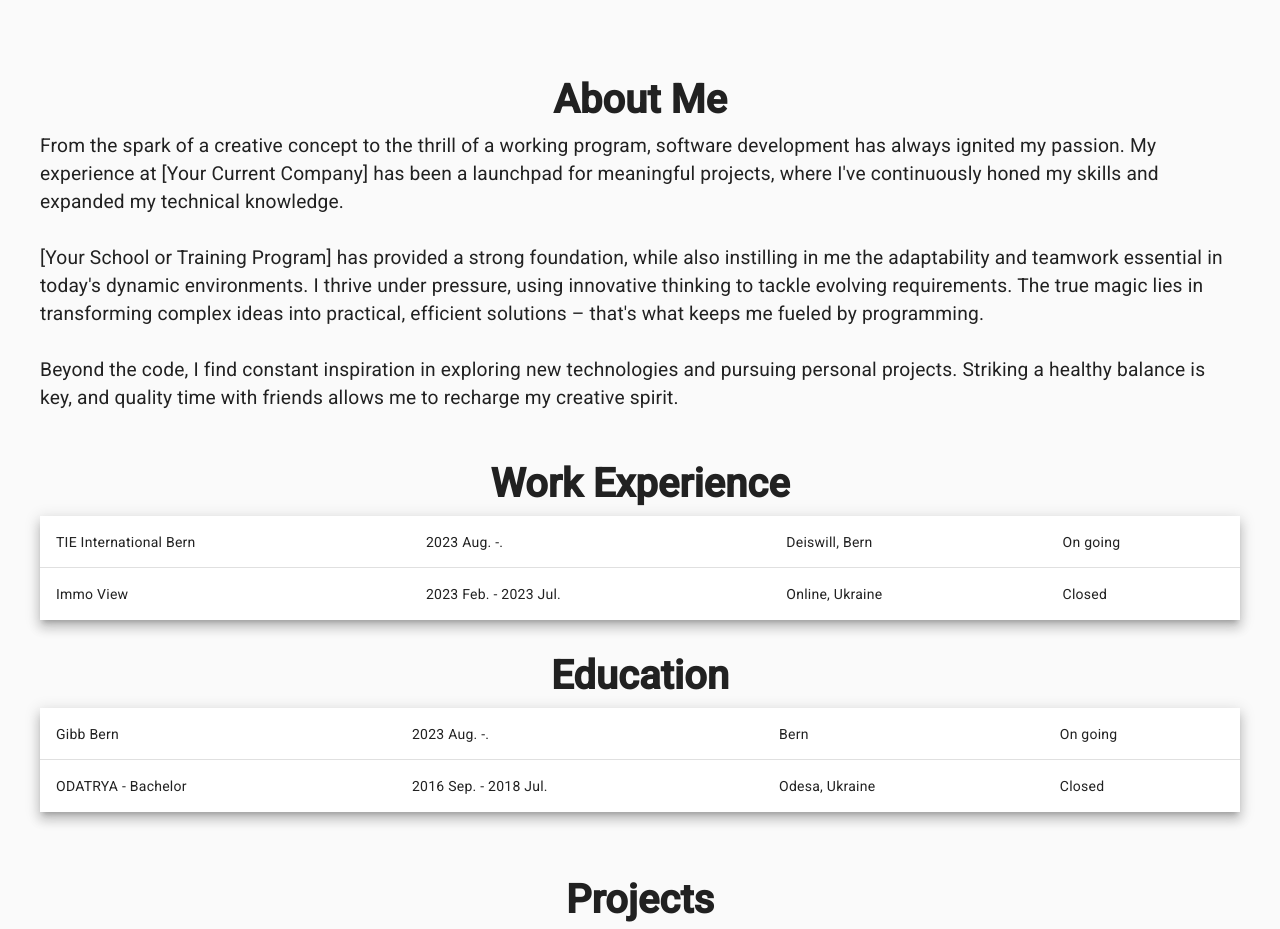
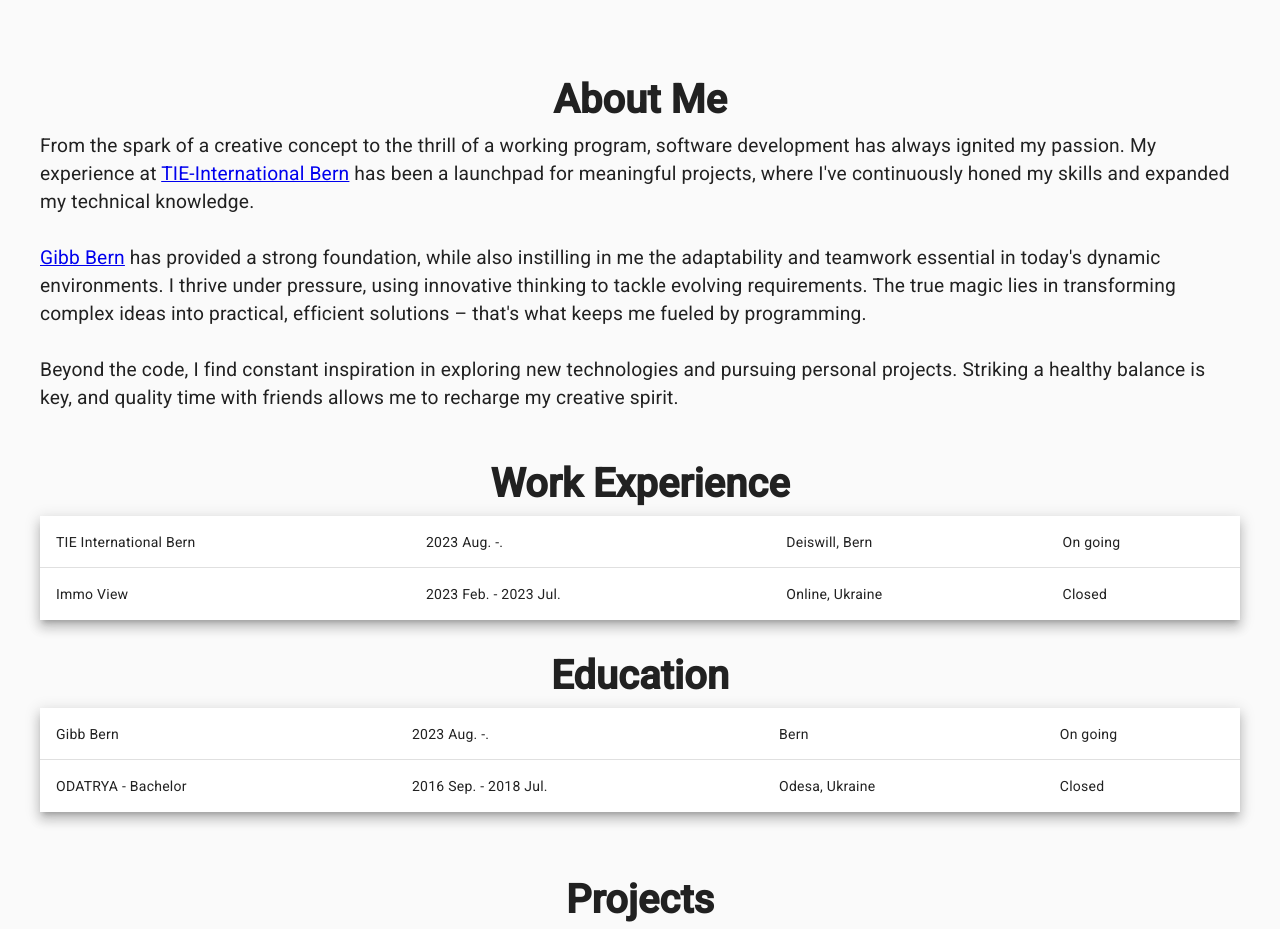
Before and after one commit to edonssfall/edMain-ui, an Angular app: page / in a window 1280 px wide. Shown: the part 800-1729 px from the top of the page. Built offline with nearby package versions, Linux system fonts and the light colour scheme.

Commit message:
style: add links to about me

```diff
--- a/src/app/features/portfolio/components/about/me/me.component.html
+++ b/src/app/features/portfolio/components/about/me/me.component.html
@@ -1,12 +1,12 @@
 <div>
   <h3>
     From the spark of a creative concept to the thrill of a working program, software development has always ignited my
-    passion. My experience at [Your Current Company] has been a launchpad for meaningful projects, where I've
-    continuously honed my skills and expanded my technical knowledge.<br><br>
-    [Your School or Training Program] has provided a strong foundation, while also instilling in me the adaptability and
-    teamwork essential in today's dynamic environments. I thrive under pressure, using innovative thinking to tackle
-    evolving requirements. The true magic lies in transforming complex ideas into practical, efficient solutions –
-    that's what keeps me fueled by programming.<br><br>
+    passion. My experience at <a href="https://tie.international/">TIE-International Bern</a> has been a launchpad for
+    meaningful projects, where I've continuously honed my skills and expanded my technical knowledge.<br><br>
+    <a href="https://gibb.ch/">Gibb Bern</a> has provided a strong foundation, while also instilling in me the
+    adaptability and teamwork essential in today's dynamic environments. I thrive under pressure, using innovative
+    thinking to tackle evolving requirements. The true magic lies in transforming complex ideas into practical,
+    efficient solutions – that's what keeps me fueled by programming.<br><br>
     Beyond the code, I find constant inspiration in exploring new technologies and pursuing personal projects. Striking
     a healthy balance is key, and quality time with friends allows me to recharge my creative spirit.
   </h3>
```
